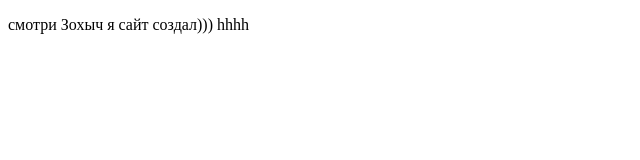
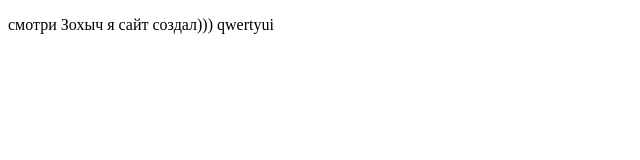
Before and after one commit to Muhammadali1609/mgh_0.1, a plain HTML site: page site/index.html in a window 1280 px wide. Shown: the full height of the page, 0-640 px from the left. Drawn offline with Linux system fonts and the light colour scheme.

Commit message:
qweryuiop

```diff
--- a/site/index.html
+++ b/site/index.html
@@ -6,6 +6,6 @@
   <title>Samarqand#</title>
 </head>
 <body>
-  <p>смотри Зохыч я сайт создал))) hhhh</p>
+  <p>смотри Зохыч я сайт создал))) qwertyui</p>
 </body>
 </html>
```
